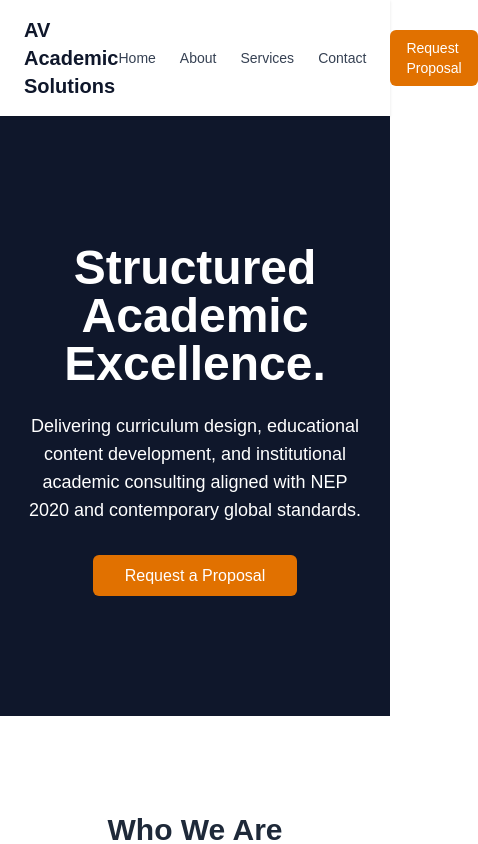
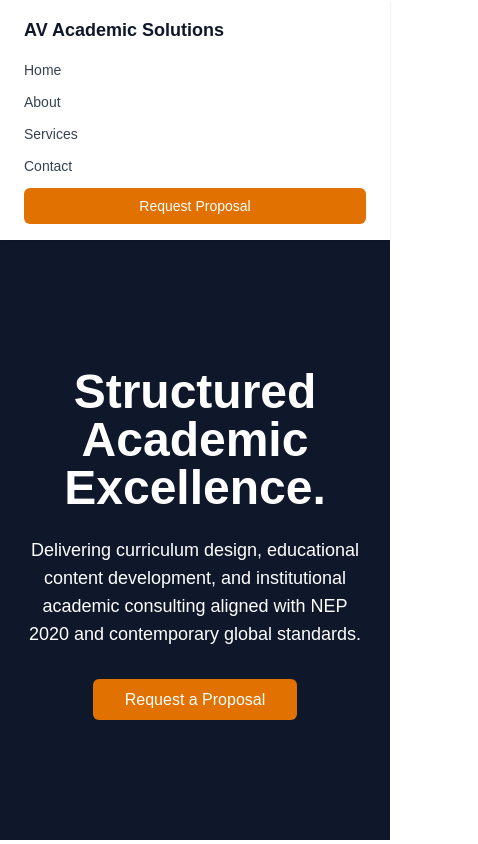
Before and after one commit to avacademicsolutions/av-academic-solutions, a Next.js app: page / in a window 390 px wide. Shown: the top 844 px of the page, 478 px wide, since content can reach past the window. Built offline with nearby package versions, Linux system fonts and the light colour scheme.

Commit message:
Fix responsive mobile navigation layout

```diff
--- a/app/layout.tsx
+++ b/app/layout.tsx
@@ -15,16 +15,18 @@ export default function RootLayout({
     <html lang="en">
       <body className="antialiased" suppressHydrationWarning={true}>
 
-        <nav className="bg-white shadow-sm sticky top-0 z-50">
-  <div className="max-w-7xl mx-auto px-6 py-4 flex justify-between items-center">
+       <nav className="bg-white shadow-sm sticky top-0 z-50">
+  <div className="max-w-7xl mx-auto px-6 py-4">
 
-    {/* Logo */}
-    <a href="/" className="text-xl font-semibold text-slate-900">
-      AV Academic Solutions
-    </a>
+    {/* Top Row */}
+    <div className="flex justify-between items-center">
+      <a href="/" className="text-lg font-semibold text-slate-900">
+        AV Academic Solutions
+      </a>
+    </div>
 
-    {/* Desktop Menu */}
-    <div className="space-x-6 flex items-center text-sm">
+    {/* Menu */}
+    <div className="mt-4 flex flex-col space-y-3 md:mt-0 md:flex-row md:space-y-0 md:space-x-8 md:items-center md:justify-end text-sm">
       <a href="/" className="text-gray-700 hover:text-slate-900 transition">
         Home
       </a>
@@ -39,7 +41,7 @@ export default function RootLayout({
       </a>
       <a
         href="/contact"
-        className="bg-amber-600 text-white px-4 py-2 rounded-md hover:bg-amber-700 transition"
+        className="bg-amber-600 text-white px-4 py-2 rounded-md hover:bg-amber-700 transition text-center"
       >
         Request Proposal
       </a>
@@ -47,6 +49,7 @@ export default function RootLayout({
 
   </div>
 </nav>
+
 
         {children}
 
```
